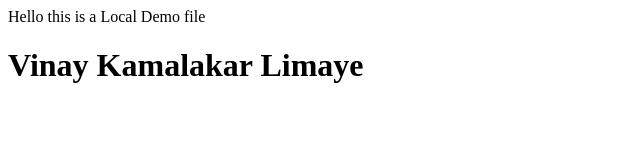
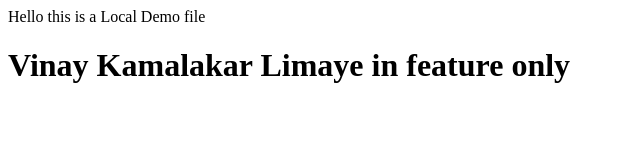
Before and after one commit to vinaylimaye/LocalDemo, a plain HTML site: page index.html in a window 1280 px wide. Shown: the whole page, without its empty margins (0-640 px from the left). Drawn offline with Linux system fonts and the light colour scheme.

Commit message:
for feature only

```diff
--- a/index.html
+++ b/index.html
@@ -1,2 +1,2 @@
 <p> Hello this is a Local Demo file</p>
-<h1>Vinay Kamalakar Limaye</h1>
+<h1>Vinay Kamalakar Limaye in feature only</h1>
```
